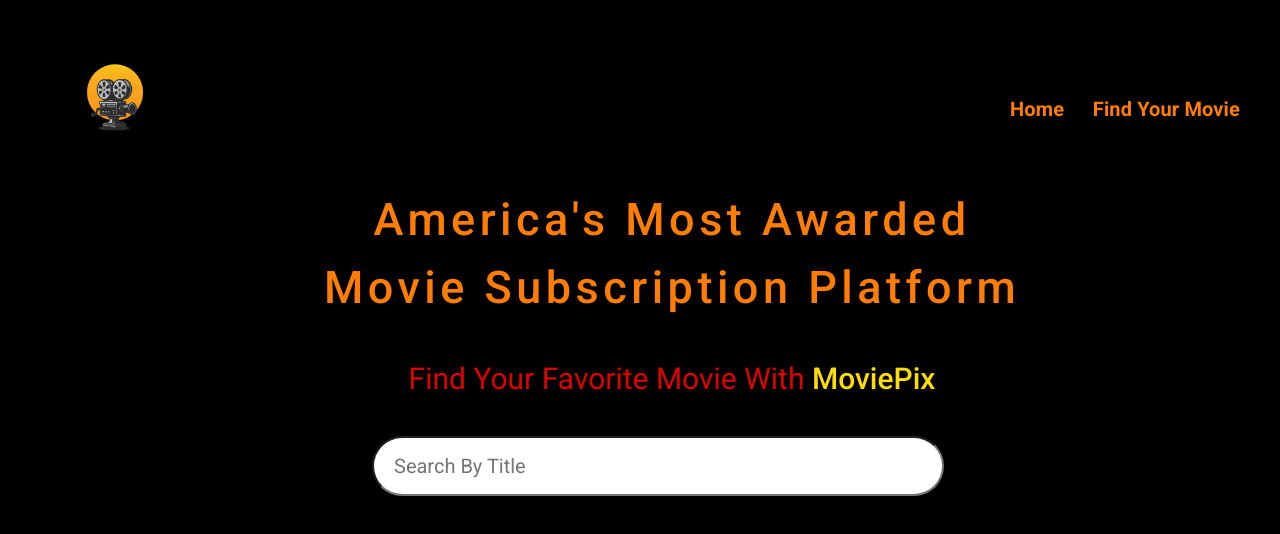
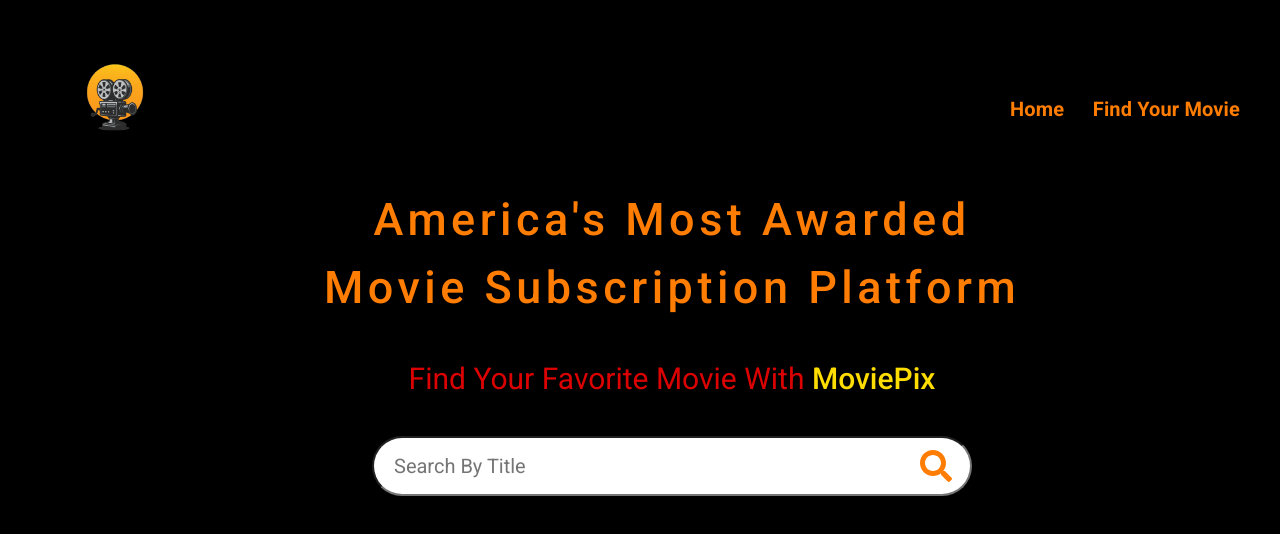
Before and after one commit to AmeliaJefferson2020/MoviePix---React-Final, a React (Create React App) app: page /#/ in a window 1280 px wide. Shown: the top 534 px of the page. Built offline with nearby package versions, Linux system fonts and the light colour scheme; a web font is replaced by a local one.

Commit message:
Fix search button styling: use consistent search__icon--wrapper class

```diff
--- a/src/components/Search.jsx
+++ b/src/components/Search.jsx
@@ -48,7 +48,7 @@
         />
         {landing ? (
           loading ? (
-            <button data-v-2a11e7ca="" className="search__button--link loading">
+            <div className="search__icon--wrapper loading">
               <svg
                 aria-hidden="true"
                 focusable="false"
@@ -66,10 +66,10 @@
                   class=""
                 ></path>
               </svg>
-            </button>
+            </div>
           ) : (
-            <buttton
-              className="search__button search__button--link"
+            <div
+              className="search__icon--wrapper"
               onClick={() => searchSubmit()}
             >
               <svg
@@ -89,7 +89,7 @@
                   d="M505 442.7L405.3 343c-4.5-4.5-10.6-7-17-7H372c27.6-35.3 44-79.7 44-128C416 93.1 322.9 0 208 0S0 93.1 0 208s93.1 208 208 208c48.3 0 92.7-16.4 128-44v16.3c0 6.4 2.5 12.5 7 17l99.7 99.7c9.4 9.4 24.6 9.4 33.9 0l28.3-28.3c9.4-9.4 9.4-24.6.1-34zM208 336c-70.7 0-128-57.2-128-128 0-70.7 57.2-128 128-128 70.7 0 128 57.2 128 128 0 70.7-57.2 128-128 128z"
                 ></path>
               </svg>
-            </buttton>
+            </div>
           )
         ) : (
           <div className="search__icon--wrapper" onClick={() => searchSubmit()}>
--- a/src/index.css
+++ b/src/index.css
@@ -574,18 +574,3 @@
 }
 
 /* LANDING PAGE */
-
-.search__button--link svg {
-  font-size: 32px;
-  display: flex;
-  justify-content: center;
-  align-items: center;
-  padding: 0 20px 0 8px;
-  top: 40px;
-  bottom: 0;
-  right: 0;
-  color: rgb(255, 125, 3);
-  z-index: 10;
-  cursor: pointer;
-
-}
```
